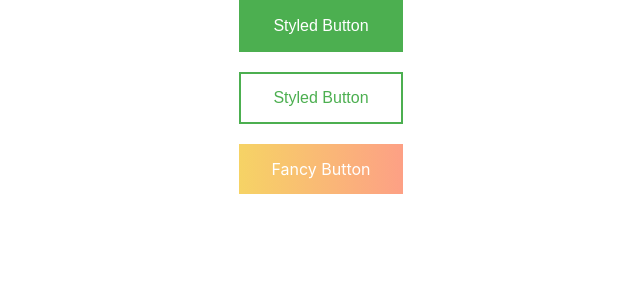
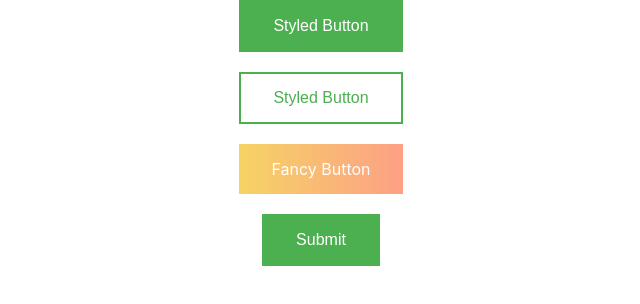
Before and after one commit to Mhdez221993/styled-components, a React (Create React App) app: page / in a window 1280 px wide. Shown: the top 304 px of the page, without its empty margins (319-959 px from the left). Built offline with nearby package versions, Linux system fonts and the light colour scheme.

Commit message:
Passed props and adding attributes

```diff
--- a/src/App.js
+++ b/src/App.js
@@ -1,6 +1,8 @@
 import "./App.css";
 
 import StyledButton, { FancyButton } from "./components/Button/Button";
+
+import { SubmitButton } from "./components/Button/Button.styles";
 
 function App() {
   return (
@@ -17,6 +19,12 @@ function App() {
       </div>
 
       <FancyButton as="a">Fancy Button</FancyButton>
+
+      <div>
+        <br />
+      </div>
+
+      <SubmitButton>Submit</SubmitButton>
     </div>
   );
 }
--- a/src/components/Button/Button.js
+++ b/src/components/Button/Button.js
@@ -1,4 +1,4 @@
-import { FancyButton, StyledButton } from "./Button.styles";
+import { FancyButton, StyledButton, SubmitButton } from "./Button.styles";
 
-export { FancyButton };
+export { FancyButton, SubmitButton };
 export default StyledButton;
--- a/src/components/Button/Button.styles.js
+++ b/src/components/Button/Button.styles.js
@@ -23,3 +23,14 @@ export const FancyButton = styled(StyledButton)`
   background-image: linear-gradient(to right, #f6d365 0%, #fda085 100%);
   border: none;
 `;
+
+export const SubmitButton = styled(StyledButton).attrs((props) => ({
+  type: "submit",
+}))`
+  &:active {
+    background-color: ${(props) =>
+      props.variant !== "outlined" ? "#fff" : "#4caf50"};
+    box-shadow: 0 5px #666;
+    transform: translateY(4px);
+  }
+`;
```
